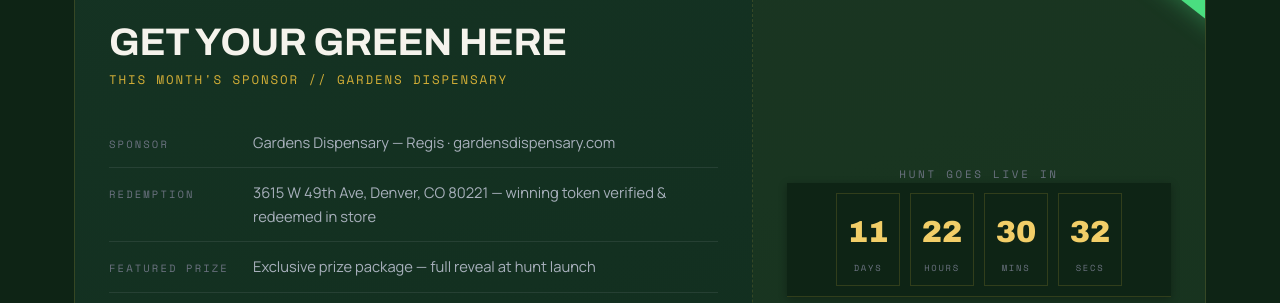
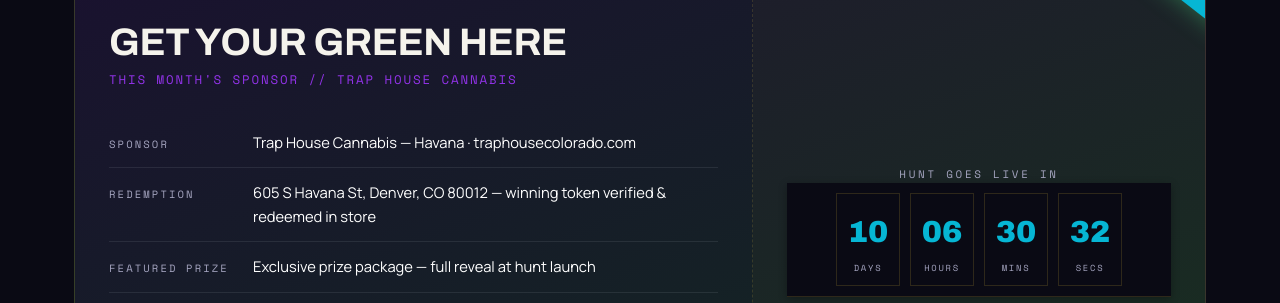
Before and after one commit to TONWONDUN111/Stash-Hunt, a plain HTML site: page index.html in a window 1280 px wide. Shown: the part 2094-2397 px from the top of the page. Drawn offline with nearby package versions, Linux system fonts and the light colour scheme.

Commit message:
Rebrand: purple/blue theme, Trap House partner, countdown July 26

```diff
--- a/index.html
+++ b/index.html
@@ -18,16 +18,16 @@
 <link href="https://fonts.googleapis.com/css2?family=Archivo:wdth,wght@62..125,100..900&family=Manrope:wght@400;500;600;700&family=Space+Mono:wght@400;700&display=swap" rel="stylesheet">
 <style>
 :root{
-  --ink:#0E2415;
-  --panel:#153323;
-  --panel2:#1B402C;
+  --ink:#0A0A14;
+  --panel:#1A1030;
+  --panel2:#241645;
   --line:rgba(212,175,55,.18);
   --line-soft:rgba(168,176,188,.12);
-  --gold:#D4AF37;
-  --gold-bright:#F2CE68;
-  --silver:#A8B0BC;
-  --silver-dim:#6b7280;
-  --neon:#4ADE80;
+  --gold:#9333EA;
+  --gold-bright:#06B6D4;
+  --silver:#FFFFFF;
+  --silver-dim:#A5A5C0;
+  --neon:#06B6D4;
   --white:#F5F3EC;
   --display:'Archivo',sans-serif;
   --body:'Manrope',sans-serif;
@@ -477,9 +477,9 @@
       <div class="dossier-body">
         <div class="dossier-main">
           <h3>Get Your Green Here</h3>
-          <div class="partner">This Month's Sponsor // Gardens Dispensary</div>
-          <div class="field"><span class="k">Sponsor</span><span class="v">Gardens Dispensary — Regis · gardensdispensary.com</span></div>
-          <div class="field"><span class="k">Redemption</span><span class="v">3615 W 49th Ave, Denver, CO 80221 — winning token verified &amp; redeemed in store</span></div>
+          <div class="partner">This Month's Sponsor // Trap House Cannabis</div>
+          <div class="field"><span class="k">Sponsor</span><span class="v">Trap House Cannabis — Havana · traphousecolorado.com</span></div>
+          <div class="field"><span class="k">Redemption</span><span class="v">605 S Havana St, Denver, CO 80012 — winning token verified &amp; redeemed in store</span></div>
           <div class="field"><span class="k">Featured Prize</span><span class="v">Exclusive prize package — full reveal at hunt launch</span></div>
           <div class="field"><span class="k">Hunt Zone</span><span class="v">Denver Metro — <span class="redact" tabindex="0">zone announced with the first clue</span></span></div>
           <div class="field"><span class="k">Token Type</span><span class="v">Gold Series S$ — single winner, first find takes all</span></div>
@@ -524,7 +524,7 @@
         <div class="win-visual"><span class="badge">Reveal</span><span class="glyph">🎁</span><span class="play" aria-hidden="true">▶</span></div>
         <div class="win-info">
           <div class="prize">Prize Reveal Video</div>
-          <div class="meta">Filmed at Gardens Dispensary // Hunt 01</div>
+          <div class="meta">Filmed at Trap House Cannabis // Hunt 01</div>
           <p class="quote">Every verified win gets a reveal video posted across our socials.</p>
         </div>
       </article>
@@ -609,7 +609,7 @@
       </details>
       <details>
         <summary>How do prizes get redeemed? <span class="plus">+</span></summary>
-        <div class="ans">Every winning token is verified and redeemed at our official redemption center, Gardens Dispensary in Denver. Bring the token in, staff verify it against the official hunt registry, and your prize is released on the spot. You must be 21+ with valid ID to redeem. If you're up for it, we film the reveal for the Winners Gallery.</div>
+        <div class="ans">Every winning token is verified and redeemed at our official redemption center, Trap House Cannabis on Havana. Bring the token in, staff verify it against the official hunt registry, and your prize is released on the spot. You must be 21+ with valid ID to redeem. If you're up for it, we film the reveal for the Winners Gallery.</div>
       </details>
       <details>
         <summary>How can businesses partner? <span class="plus">+</span></summary>
@@ -649,7 +649,7 @@
           <h4>Business</h4>
           <a href="partners.html">Partner Program</a>
           <a href="mailto:tonwondun@gmail.com?subject=Stash%20Hunt%20Partnership">Email Us</a>
-          <a href="tel:+13035550000">Call Us</a><!-- TODO: replace with Andy's real number -->
+          <a href="tel:+13034848202">Call Us</a><!-- TODO: replace with Andy's real number -->
         </div>
         <div class="foot-col">
           <h4>Legal</h4>
@@ -669,9 +669,9 @@
 <script>
 // Countdown — set to next hunt (12 days from first visit-ish; hardcode a real date before launch)
 (function(){
-  var target = new Date();
-  target.setDate(target.getDate() + 12);
-  target.setHours(18,0,0,0); // 6:00 PM hunt
+  var target = new Date("2026-07-26T20:00:00-06:00");
+
+   // 6:00 PM hunt
   var d=document.getElementById('cd-d'),h=document.getElementById('cd-h'),
       m=document.getElementById('cd-m'),s=document.getElementById('cd-s');
   function pad(n){return String(n).padStart(2,'0')}
```
Also changed, not shown: partners.html (+5 -5 lines).
